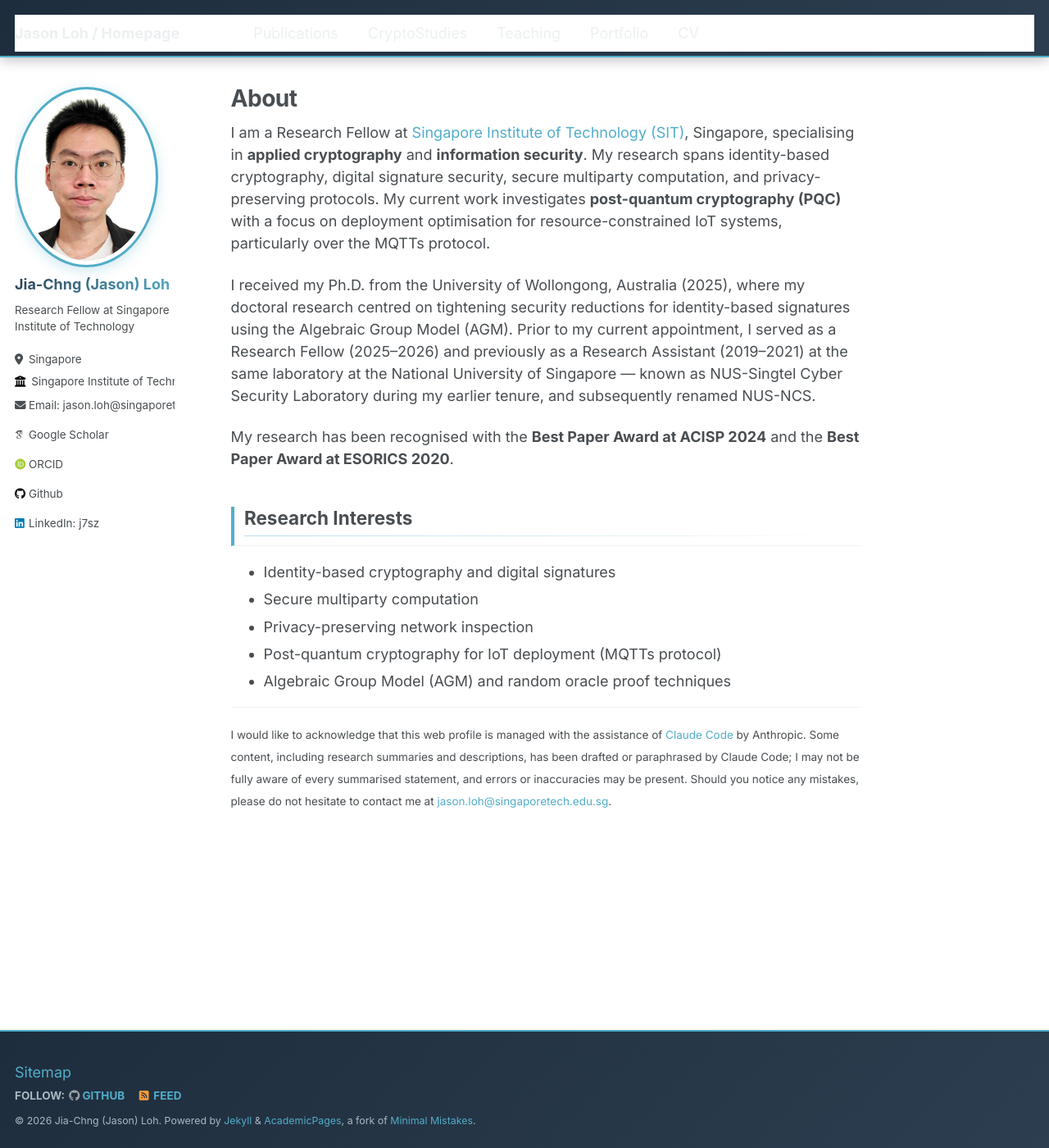
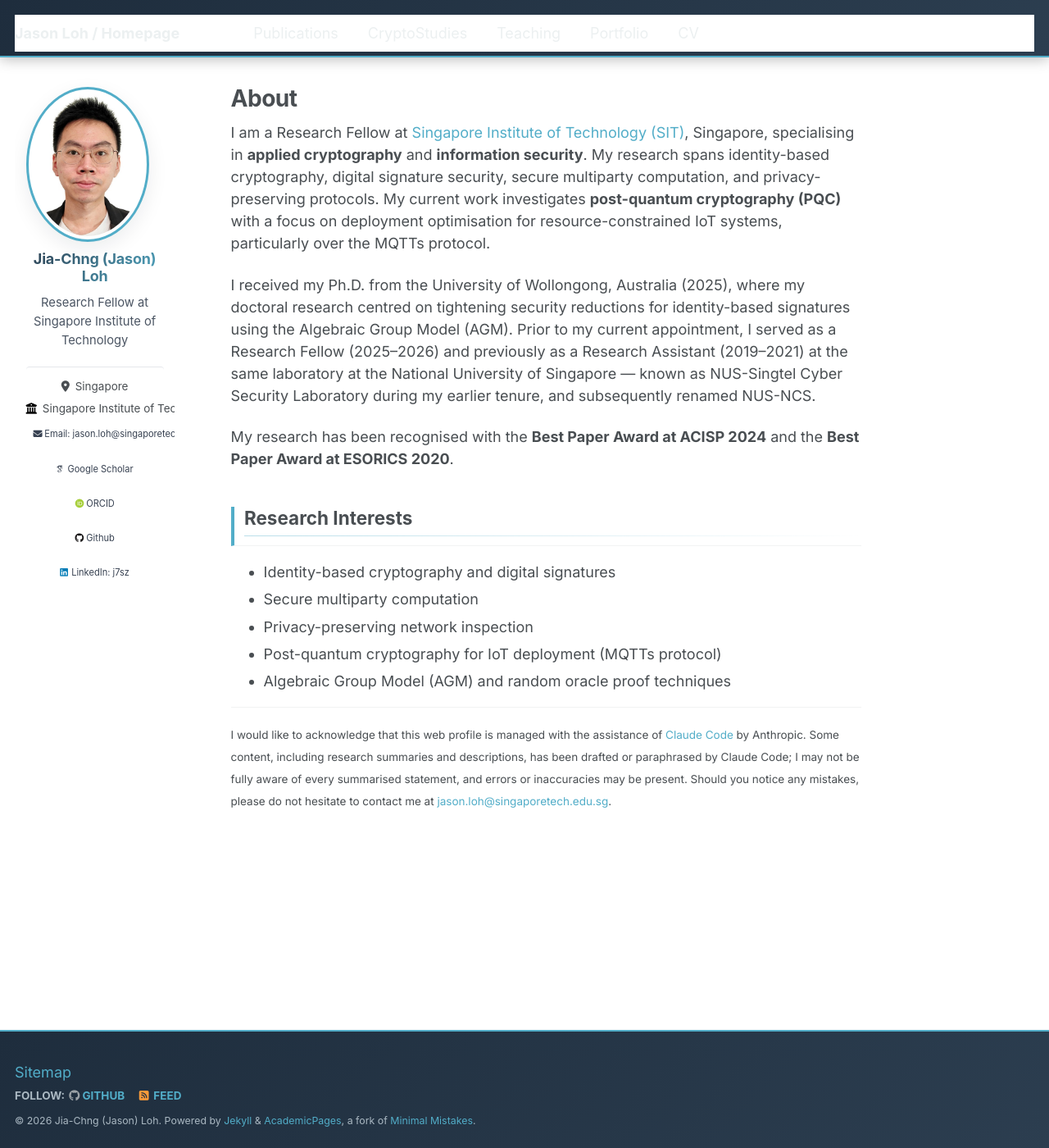
Before and after one commit to j7sz/j7sz.github.io, a Jekyll site: the page built from _pages/about.md, in a window 1280 px wide and 1400 px high. Shown: the whole window at 82% size. Built offline with Jekyll 4.4.1, drawn with Linux system fonts in a browser that asks for light colours; some web fonts are replaced.

Commit message:
Polish sidebar profile styling

```diff
--- a/_sass/_sidebar.scss
+++ b/_sass/_sidebar.scss
@@ -258,3 +258,61 @@
     }
   }
 }
+
+/*
+   Professional profile-card polish
+   ========================================================================== */
+
+@include breakpoint($large) {
+  .sidebar {
+    padding-left: 0.75rem;
+    padding-right: 0.75rem;
+  }
+
+  .sidebar .author__avatar,
+  .sidebar .author__content,
+  .sidebar .author__urls-wrapper {
+    text-align: center;
+  }
+
+  .sidebar .author__avatar img {
+    max-width: 150px;
+    padding: 4px;
+    border: 2px solid #e5e7eb;
+    box-shadow: 0 8px 24px rgba(15, 23, 42, 0.08);
+    background: #ffffff;
+  }
+
+  .sidebar .author__name {
+    color: #111827;
+    font-weight: 700;
+    letter-spacing: -0.01em;
+  }
+
+  .sidebar .author__bio {
+    color: #4b5563;
+    font-size: 0.82em;
+    line-height: 1.55;
+  }
+
+  .sidebar .author__urls {
+    margin-top: 0.75rem;
+    padding-top: 0.75rem;
+    border-top: 1px solid #e5e7eb;
+  }
+
+  .sidebar .author__urls a {
+    margin-bottom: 0.35rem;
+    padding: 0.35rem 0.5rem;
+    border-radius: 6px;
+    color: #374151;
+    font-size: 0.82em;
+    transition: background 0.15s ease, color 0.15s ease;
+  }
+
+  .sidebar .author__urls a:hover {
+    background: #f3f4f6;
+    color: #0f172a;
+    text-decoration: none;
+  }
+}
```
